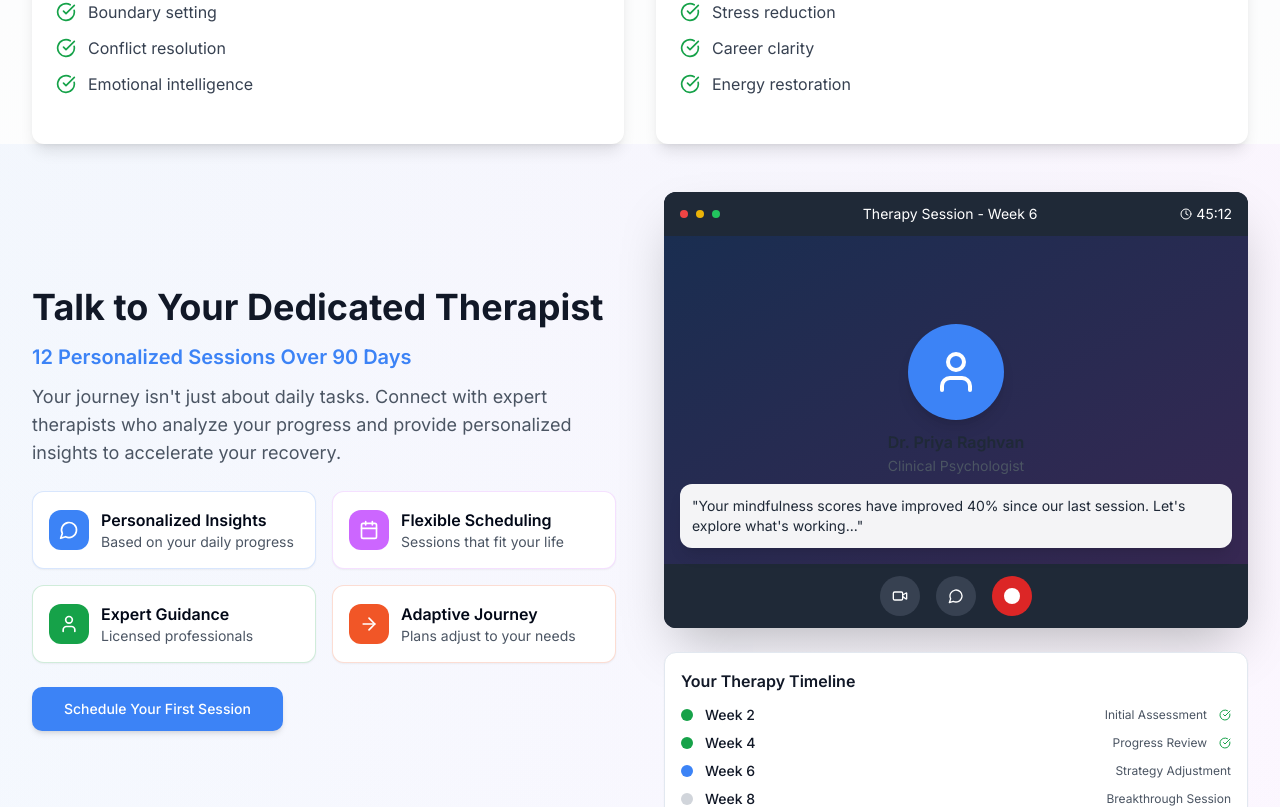
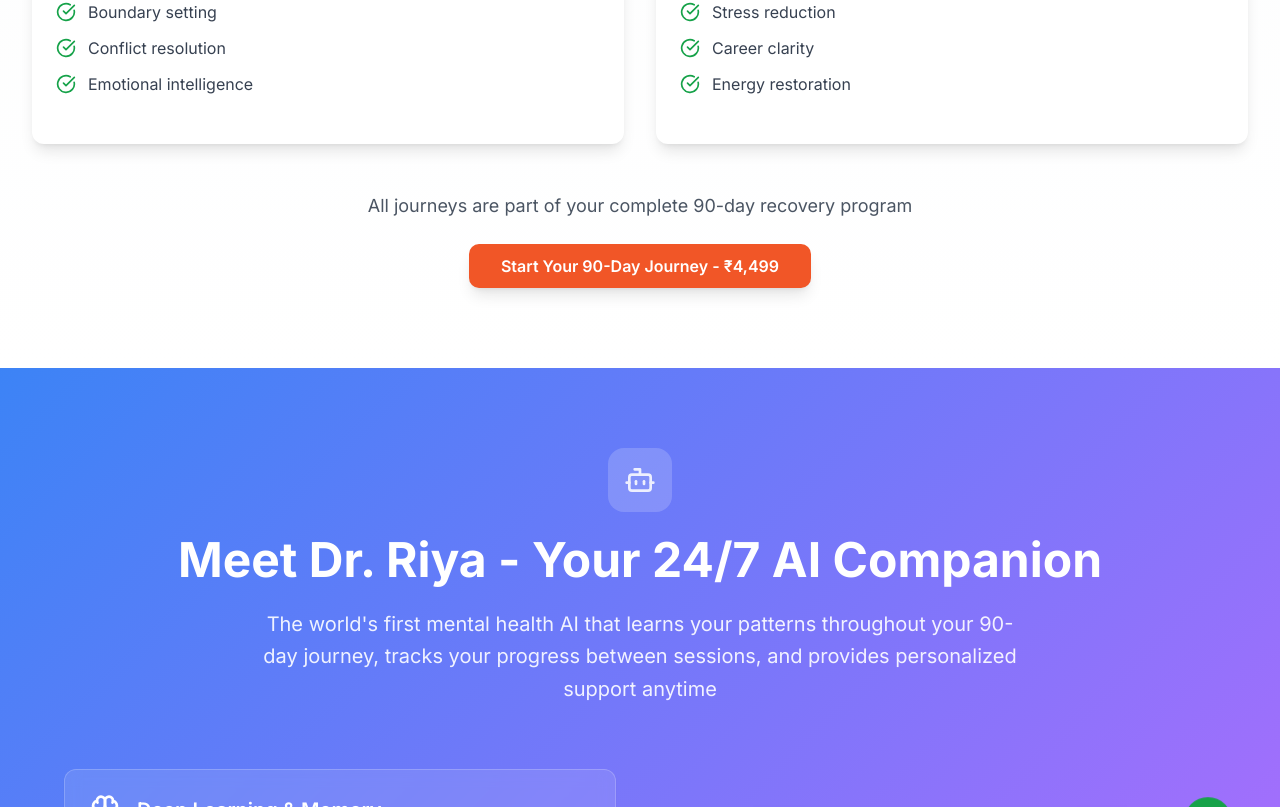
Before and after one commit to immersepe12/mindpath-ai-guide, a React (Vite) app: page / in a window 1280 px wide. Shown: the part 3973-4780 px from the top of the page. Built offline with nearby package versions, Linux system fonts and the light colour scheme.

Commit message:
Fix: Remove duplicate TherapySessionHighlight
The duplicate TherapySessionHighlight component was removed from JourneysSection.tsx to ensure it only appears once in the Index.tsx file.

```diff
--- a/src/components/JourneysSection.tsx
+++ b/src/components/JourneysSection.tsx
@@ -102,8 +102,6 @@ const JourneysSection = () => {
         </div>
       </div>
 
-      <TherapySessionHighlight variant="journeys" />
-
       <div className="container mx-auto px-4 sm:px-6 lg:px-8">
         <div className="text-center mt-8 sm:mt-12 px-4">
           <p className="text-base sm:text-lg text-gray-600 mb-4 sm:mb-6">
```
